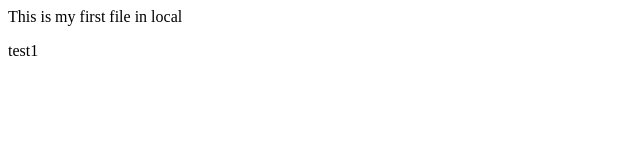
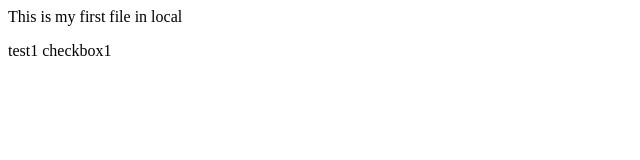
Before and after one commit to jyotipatel14/localrepo, a plain HTML site: page index.html in a window 1280 px wide. Shown: the full height of the page, 0-640 px from the left. Drawn offline with Linux system fonts and the light colour scheme.

Commit message:
Add checkbox text to index.html

```diff
--- a/index.html
+++ b/index.html
@@ -1,2 +1,2 @@
 <p> This is my first file in local</p>
-<p>test1</p>
+<p>test1 checkbox1</p>
```
